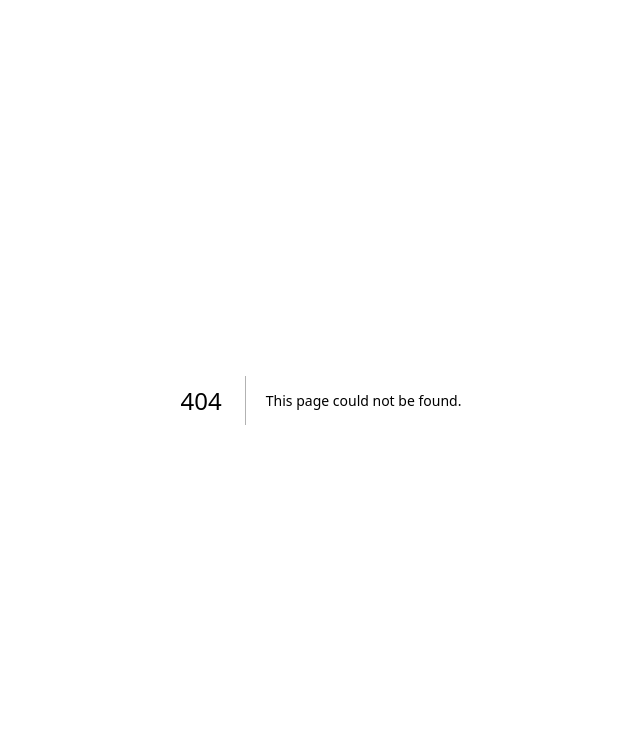
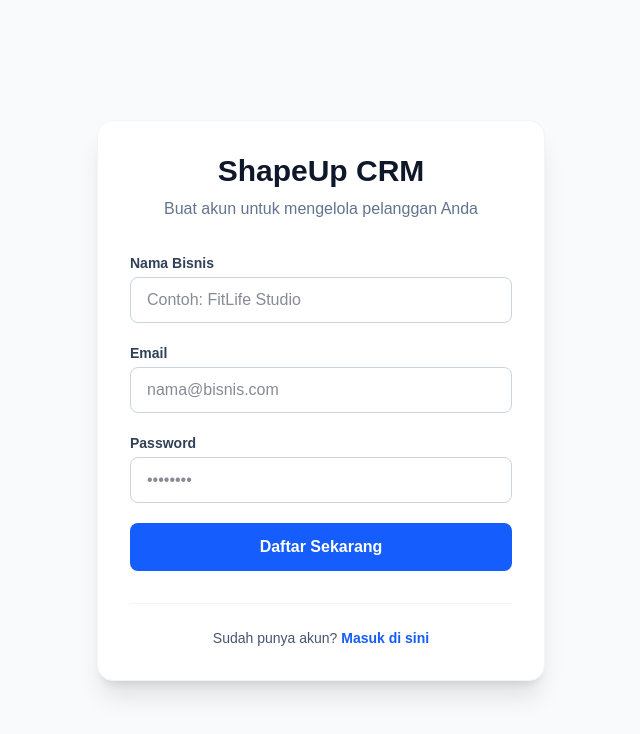
Before and after one commit to faizalamanda/shapeup-crm, a Next.js app: page /register in a window 1280 px wide. Before the commit this address had no page. Shown: the top 734 px of the page, without its empty margins (319-959 px from the left). Built offline with nearby package versions, Linux system fonts and the light colour scheme; no server answers.

Commit message:
menambah halaman login

```diff
--- /dev/null
+++ b/app/login/page.tsx
@@ -0,0 +1,86 @@
+"use client"
+import { useState } from 'react'
+import { supabase } from '../../lib/supabase'
+import { useRouter } from 'next/navigation'
+
+export default function Login() {
+  const [email, setEmail] = useState('')
+  const [password, setPassword] = useState('')
+  const [loading, setLoading] = useState(false)
+  const [errorMsg, setErrorMsg] = useState('')
+  const router = useRouter()
+
+  const handleLogin = async (e: React.FormEvent) => {
+    e.preventDefault()
+    setLoading(true)
+    setErrorMsg('')
+
+    const { error } = await supabase.auth.signInWithPassword({
+      email,
+      password,
+    })
+
+    setLoading(false)
+    if (error) {
+      setErrorMsg(error.message)
+    } else {
+      // Jika berhasil, arahkan ke dashboard
+      router.push('/dashboard')
+    }
+  }
+
+  return (
+    <div className="flex min-h-screen items-center justify-center bg-slate-50 p-4">
+      <div className="bg-white p-8 rounded-2xl shadow-xl w-full max-w-md border border-slate-100">
+        <div className="text-center mb-8">
+          <h1 className="text-3xl font-extrabold text-slate-900">Masuk ShapeUp</h1>
+          <p className="text-slate-500 mt-2">Kelola database pelanggan Anda kembali</p>
+        </div>
+
+        <form onSubmit={handleLogin} className="space-y-5">
+          <div>
+            <label className="block text-sm font-semibold text-slate-700 mb-1">Email</label>
+            <input
+              type="email"
+              placeholder="nama@bisnis.com"
+              value={email}
+              onChange={(e) => setEmail(e.target.value)}
+              className="w-full px-4 py-2.5 border border-slate-300 rounded-lg text-slate-900 focus:ring-2 focus:ring-green-500 focus:border-green-500 outline-none transition-all"
+              required
+            />
+          </div>
+
+          <div>
+            <label className="block text-sm font-semibold text-slate-700 mb-1">Password</label>
+            <input
+              type="password"
+              placeholder="••••••••"
+              value={password}
+              onChange={(e) => setPassword(e.target.value)}
+              className="w-full px-4 py-2.5 border border-slate-300 rounded-lg text-slate-900 focus:ring-2 focus:ring-green-500 focus:border-green-500 outline-none transition-all"
+              required
+            />
+          </div>
+
+          <button
+            type="submit"
+            disabled={loading}
+            className="w-full bg-green-600 text-white font-bold py-3 rounded-lg hover:bg-green-700 transform active:scale-[0.98] transition-all disabled:bg-green-300"
+          >
+            {loading ? 'Mengecek Akun...' : 'Masuk Sekarang'}
+          </button>
+        </form>
+
+        {errorMsg && (
+          <div className="mt-6 p-4 rounded-lg text-sm font-medium text-center bg-red-50 text-red-600">
+            {errorMsg}
+          </div>
+        )}
+
+        <div className="mt-8 pt-6 border-t border-slate-100 text-center text-sm text-slate-600">
+          Belum punya akun? <a href="/register" className="text-green-600 font-bold hover:underline">Daftar di sini</a>
+        </div>
+      </div>
+    </div>
+  )
+}
--- /dev/null
+++ b/app/register/page.tsx
@@ -0,0 +1,103 @@
+"use client"
+import { useState } from 'react'
+import { supabase } from '../../lib/supabase' // Jalur disesuaikan karena tidak pakai folder src
+import { useRouter } from 'next/navigation'
+
+export default function Register() {
+  const [email, setEmail] = useState('')
+  const [password, setPassword] = useState('')
+  const [businessName, setBusinessName] = useState('')
+  const [loading, setLoading] = useState(false)
+  const [message, setMessage] = useState('')
+  const router = useRouter()
+
+  const handleRegister = async (e: React.FormEvent) => {
+    e.preventDefault()
+    setLoading(true)
+    setMessage('')
+
+    const { data, error } = await supabase.auth.signUp({
+      email,
+      password,
+      options: {
+        data: { business_name: businessName }
+      }
+    })
+
+    setLoading(false)
+    if (error) {
+      setMessage(`Error: ${error.message}`)
+    } else {
+      setMessage('Berhasil! Silakan cek email Anda untuk konfirmasi pendaftaran.')
+      // Opsional: otomatis arahkan ke login setelah beberapa detik
+      setTimeout(() => router.push('/login'), 3000)
+    }
+  }
+
+  return (
+    <div className="flex min-h-screen items-center justify-center bg-slate-50 p-4">
+      <div className="bg-white p-8 rounded-2xl shadow-xl w-full max-w-md border border-slate-100">
+        <div className="text-center mb-8">
+          <h1 className="text-3xl font-extrabold text-slate-900">ShapeUp CRM</h1>
+          <p className="text-slate-500 mt-2">Buat akun untuk mengelola pelanggan Anda</p>
+        </div>
+
+        <form onSubmit={handleRegister} className="space-y-5">
+          <div>
+            <label className="block text-sm font-semibold text-slate-700 mb-1">Nama Bisnis</label>
+            <input
+              type="text"
+              placeholder="Contoh: FitLife Studio"
+              value={businessName}
+              onChange={(e) => setBusinessName(e.target.value)}
+              className="w-full px-4 py-2.5 border border-slate-300 rounded-lg text-slate-900 focus:ring-2 focus:ring-blue-500 focus:border-blue-500 outline-none transition-all"
+              required
+            />
+          </div>
+
+          <div>
+            <label className="block text-sm font-semibold text-slate-700 mb-1">Email</label>
+            <input
+              type="email"
+              placeholder="nama@bisnis.com"
+              value={email}
+              onChange={(e) => setEmail(e.target.value)}
+              className="w-full px-4 py-2.5 border border-slate-300 rounded-lg text-slate-900 focus:ring-2 focus:ring-blue-500 focus:border-blue-500 outline-none transition-all"
+              required
+            />
+          </div>
+
+          <div>
+            <label className="block text-sm font-semibold text-slate-700 mb-1">Password</label>
+            <input
+              type="password"
+              placeholder="••••••••"
+              value={password}
+              onChange={(e) => setPassword(e.target.value)}
+              className="w-full px-4 py-2.5 border border-slate-300 rounded-lg text-slate-900 focus:ring-2 focus:ring-blue-500 focus:border-blue-500 outline-none transition-all"
+              required
+            />
+          </div>
+
+          <button
+            type="submit"
+            disabled={loading}
+            className="w-full bg-blue-600 text-white font-bold py-3 rounded-lg hover:bg-blue-700 transform active:scale-[0.98] transition-all disabled:bg-blue-300 disabled:transform-none"
+          >
+            {loading ? 'Sedang Mendaftar...' : 'Daftar Sekarang'}
+          </button>
+        </form>
+
+        {message && (
+          <div className={`mt-6 p-4 rounded-lg text-sm font-medium text-center ${message.includes('Error') ? 'bg-red-50 text-red-600' : 'bg-green-50 text-green-600'}`}>
+            {message}
+          </div>
+        )}
+
+        <div className="mt-8 pt-6 border-t border-slate-100 text-center text-sm text-slate-600">
+          Sudah punya akun? <a href="/login" className="text-blue-600 font-bold hover:underline">Masuk di sini</a>
+        </div>
+      </div>
+    </div>
+  )
+}
--- /dev/null
+++ b/lib/supabase.ts
@@ -0,0 +1,6 @@
+import { createClient } from '@supabase/supabase-js'
+
+const supabaseUrl = process.env.NEXT_PUBLIC_SUPABASE_URL!
+const supabaseAnonKey = process.env.NEXT_PUBLIC_SUPABASE_ANON_KEY!
+
+export const supabase = createClient(supabaseUrl, supabaseAnonKey)
```
